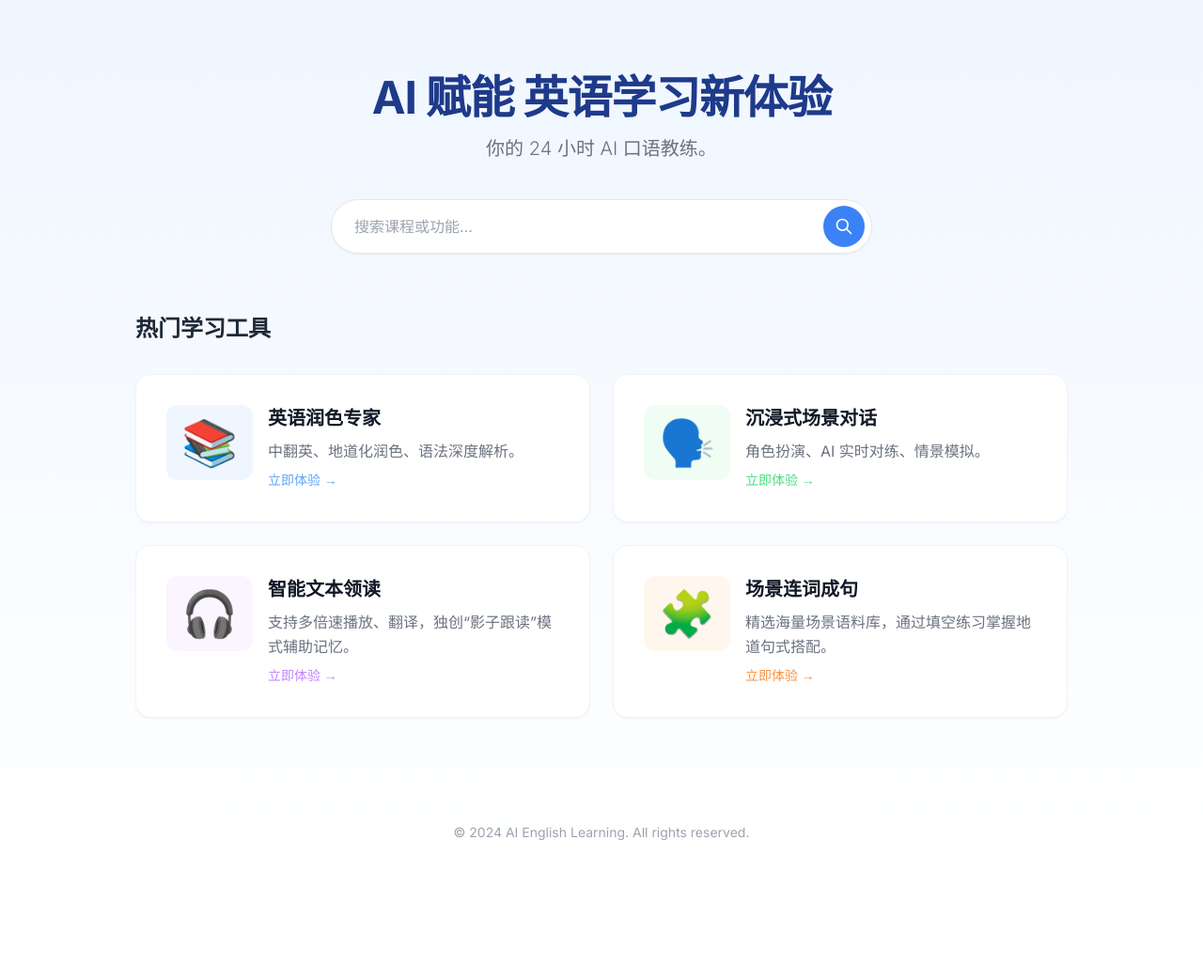
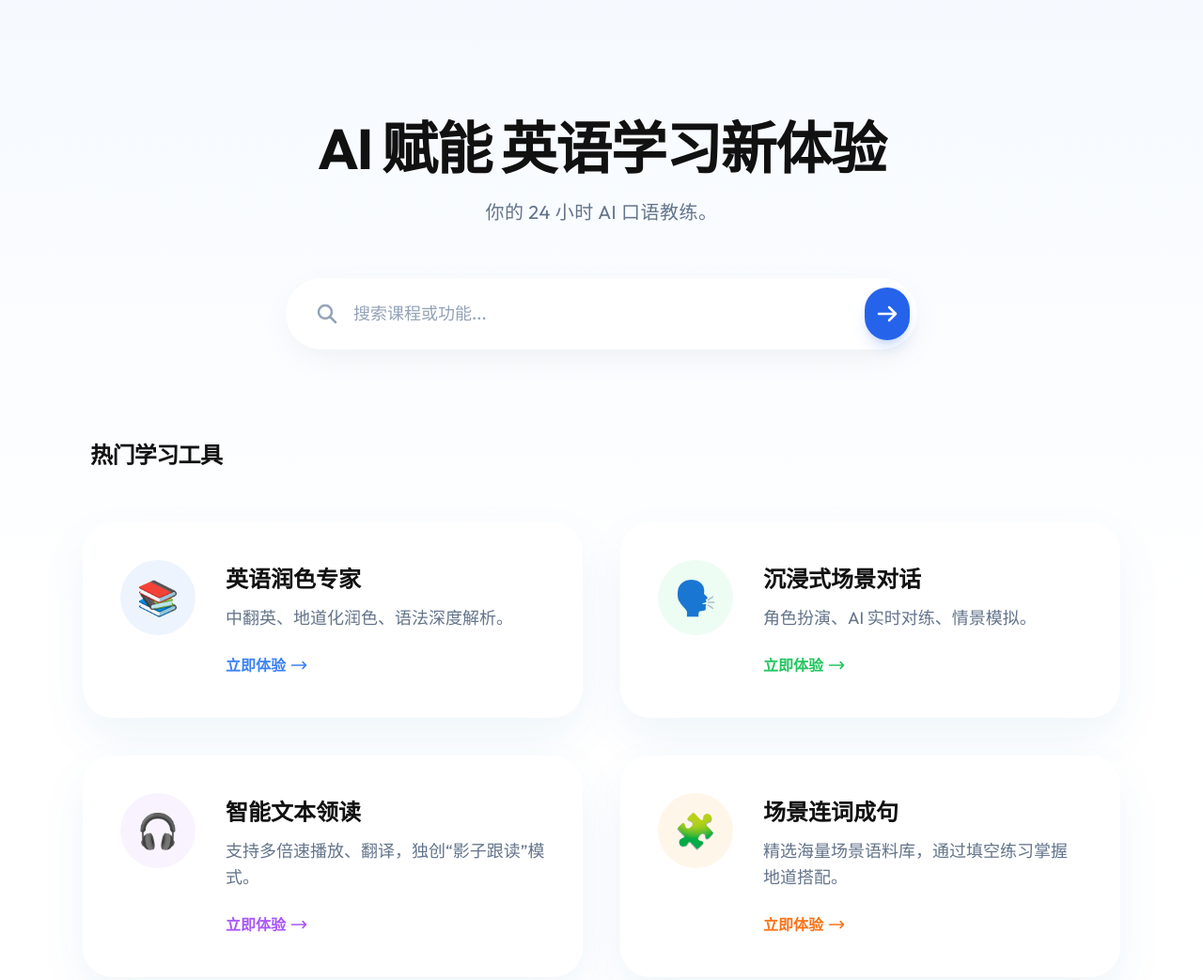
Before and after one commit to jacen-debug/ai-english-tutor, a website: page public/index.html in a window 1280 px wide. Shown: the top 1043 px of the page at 94% size. Before the commit the page ends 928 px from the top, so only its background shows below. Drawn offline with nearby package versions, Linux system fonts and the light colour scheme.

Commit message:
feat:主页UI参考Speak进行调整

```diff
--- a/public/index.html
+++ b/public/index.html
@@ -6,120 +6,198 @@
     <meta name="viewport" content="width=device-width, initial-scale=1.0">
     <title>AI 赋能 英语学习新体验</title>
     <script src="https://cdn.tailwindcss.com"></script>
-    <link href="https://fonts.googleapis.com/css2?family=Inter:wght@300;400;600;700&display=swap" rel="stylesheet">
+    <link href="https://fonts.googleapis.com/css2?family=Outfit:wght@300;400;500;600;700&display=swap" rel="stylesheet">
     <style>
         body {
-            font-family: 'Inter', sans-serif;
+            font-family: 'Outfit', sans-serif;
+            -webkit-font-smoothing: antialiased;
+        }
+
+        /* Custom scrollbar for better aesthetics */
+        ::-webkit-scrollbar {
+            width: 8px;
+        }
+
+        ::-webkit-scrollbar-track {
+            background: rgba(255, 255, 255, 0.5);
+        }
+
+        ::-webkit-scrollbar-thumb {
+            background: rgba(203, 213, 225, 0.5);
+            border-radius: 4px;
+        }
+
+        ::-webkit-scrollbar-thumb:hover {
+            background: rgba(148, 163, 184, 0.8);
         }
     </style>
 </head>
 
-<body class="bg-gradient-to-b from-blue-50 to-white min-h-screen text-gray-800">
+<body
+    class="bg-gradient-to-b from-blue-50/60 via-white to-white min-h-screen text-[#111111] overflow-x-hidden selection:bg-blue-100 selection:text-blue-900">
 
     <!-- Hero Section -->
-    <header class="pt-20 pb-16 px-4 text-center">
-        <h1 class="text-4xl md:text-5xl font-bold text-blue-900 mb-4 tracking-tight">
+    <header class="pt-32 pb-24 px-4 text-center">
+        <h1 class="text-4xl md:text-6xl font-bold mb-6 tracking-tight text-[#111111]">
             AI 赋能 英语学习新体验
         </h1>
-        <p class="text-gray-500 text-lg md:text-xl font-light mb-10 max-w-2xl mx-auto">
+        <p class="text-slate-500 text-lg md:text-xl font-normal mb-14 max-w-2xl mx-auto tracking-wide">
             你的 24 小时 AI 口语教练。
         </p>
 
-        <!-- Search Bar -->
+        <!-- Floating Capsule Search Bar -->
+        <div class="relative max-w-2xl mx-auto group z-10">
+            <!-- Glow Effect -->
             <div
-            class="relative max-w-xl mx-auto shadow-sm hover:shadow-md transition-shadow duration-300 rounded-full group">
-            <input type="text" placeholder="搜索课程或功能..."
-                class="w-full py-4 pl-6 pr-16 rounded-full border border-gray-200 focus:outline-none focus:ring-2 focus:ring-blue-100 text-gray-600 placeholder-gray-400 bg-white">
-            <button
-                class="absolute right-2 top-1/2 transform -translate-y-1/2 bg-blue-500 hover:bg-blue-600 text-white p-3 rounded-full transition-colors duration-200">
-                <svg xmlns="http://www.w3.org/2000/svg" class="h-5 w-5" fill="none" viewBox="0 0 24 24"
+                class="absolute inset-0 bg-blue-200/40 rounded-full blur-2xl opacity-0 group-hover:opacity-100 transition-opacity duration-700 pointer-events-none transform scale-95">
+            </div>
+
+            <div
+                class="relative bg-white rounded-full shadow-[0_10px_40px_-10px_rgba(0,0,0,0.08)] p-2 pl-3 flex items-center transition-all duration-300 group-hover:shadow-[0_20px_40px_-10px_rgba(0,0,0,0.12)]">
+                <div class="pl-5 text-slate-400">
+                    <svg xmlns="http://www.w3.org/2000/svg" class="h-6 w-6" fill="none" viewBox="0 0 24 24"
                         stroke="currentColor">
-                    <path stroke-linecap="round" stroke-linejoin="round" stroke-width="2"
+                        <path stroke-linecap="round" stroke-linejoin="round" stroke-width="2.5"
                             d="M21 21l-6-6m2-5a7 7 0 11-14 0 7 7 0 0114 0z" />
                     </svg>
+                </div>
+                <input type="text" placeholder="搜索课程或功能..."
+                    class="w-full py-4 px-4 rounded-full focus:outline-none text-lg text-[#111111] placeholder-slate-400 bg-transparent font-medium">
+                <button
+                    class="bg-blue-600 hover:bg-blue-500 text-white w-14 h-14 rounded-full flex items-center justify-center transition-all duration-200 shadow-lg shadow-blue-600/20 hover:scale-105 active:scale-95">
+                    <svg xmlns="http://www.w3.org/2000/svg" class="h-6 w-6" fill="none" viewBox="0 0 24 24"
+                        stroke="currentColor">
+                        <path stroke-linecap="round" stroke-linejoin="round" stroke-width="2.5"
+                            d="M14 5l7 7m0 0l-7 7m7-7H3" />
+                    </svg>
                 </button>
+            </div>
         </div>
     </header>
 
     <!-- Main Content -->
-    <main class="container mx-auto px-4 pb-20 max-w-5xl">
-        <div class="mb-8 text-center md:text-left">
-            <h2 class="text-2xl font-bold text-gray-800">热门学习工具</h2>
+    <main class="container mx-auto px-6 pb-40 max-w-6xl">
+        <div class="mb-14 px-2">
+            <h2 class="text-2xl font-bold text-[#111111] tracking-tight">热门学习工具</h2>
         </div>
 
-        <div class="grid grid-cols-1 md:grid-cols-2 gap-6">
+        <div class="grid grid-cols-1 md:grid-cols-2 gap-8 lg:gap-10">
             <!-- Card A: English Polishing -->
             <a href="/polish.html"
-                class="block bg-white rounded-2xl p-8 shadow-sm hover:shadow-md hover:-translate-y-1 transition-all duration-300 border border-gray-100 group">
-                <div class="flex items-start space-x-4">
+                class="relative block bg-white rounded-[2rem] p-8 md:p-10 shadow-[0_20px_50px_rgba(8,112,184,0.07)] hover:-translate-y-1 hover:scale-[1.01] hover:bg-blue-50/40 transition-all duration-500 group overflow-hidden">
+                <div class="flex items-start space-x-6 md:space-x-8 relative z-10">
+                    <div class="flex-shrink-0">
                         <div
-                        class="text-5xl bg-blue-50 p-4 rounded-xl group-hover:scale-110 transition-transform duration-300">
+                            class="w-20 h-20 rounded-full bg-blue-100/50 flex items-center justify-center text-4xl group-hover:scale-110 group-hover:bg-blue-100 transition-all duration-500">
                             📚
                         </div>
-                    <div>
-                        <h3 class="text-xl font-bold text-gray-900 mb-2 group-hover:text-blue-600 transition-colors">
+                    </div>
+                    <div class="flex-1 py-1">
+                        <h3
+                            class="text-2xl font-bold text-[#111111] mb-3 group-hover:text-blue-600 transition-colors duration-300">
                             英语润色专家</h3>
-                        <p class="text-gray-500 leading-relaxed">
-                            中翻英、地道化润色、语法深度解析。<br>
-                            <span class="text-sm text-blue-400 mt-2 inline-block">立即体验 &rarr;</span>
+                        <p class="text-slate-500 leading-7 text-lg mb-6">
+                            中翻英、地道化润色、语法深度解析。
                         </p>
+                        <span
+                            class="inline-flex items-center text-blue-500 font-semibold group-hover:translate-x-2 transition-transform duration-300">
+                            立即体验
+                            <svg xmlns="http://www.w3.org/2000/svg" class="h-5 w-5 ml-1" fill="none" viewBox="0 0 24 24"
+                                stroke="currentColor">
+                                <path stroke-linecap="round" stroke-linejoin="round" stroke-width="2"
+                                    d="M17 8l4 4m0 0l-4 4m4-4H3" />
+                            </svg>
+                        </span>
                     </div>
                 </div>
             </a>
 
             <!-- Card B: Scenario Dialogue -->
             <a href="/scenario.html"
-                class="block bg-white rounded-2xl p-8 shadow-sm hover:shadow-md hover:-translate-y-1 transition-all duration-300 border border-gray-100 group">
-                <div class="flex items-start space-x-4">
+                class="relative block bg-white rounded-[2rem] p-8 md:p-10 shadow-[0_20px_50px_rgba(8,112,184,0.07)] hover:-translate-y-1 hover:scale-[1.01] hover:bg-green-50/40 transition-all duration-500 group overflow-hidden">
+                <div class="flex items-start space-x-6 md:space-x-8 relative z-10">
+                    <div class="flex-shrink-0">
                         <div
-                        class="text-5xl bg-green-50 p-4 rounded-xl group-hover:scale-110 transition-transform duration-300">
+                            class="w-20 h-20 rounded-full bg-green-100/50 flex items-center justify-center text-4xl group-hover:scale-110 group-hover:bg-green-100 transition-all duration-500">
                             🗣️
                         </div>
-                    <div>
-                        <h3 class="text-xl font-bold text-gray-900 mb-2 group-hover:text-green-600 transition-colors">
+                    </div>
+                    <div class="flex-1 py-1">
+                        <h3
+                            class="text-2xl font-bold text-[#111111] mb-3 group-hover:text-green-600 transition-colors duration-300">
                             沉浸式场景对话</h3>
-                        <p class="text-gray-500 leading-relaxed">
-                            角色扮演、AI 实时对练、情景模拟。<br>
-                            <span class="text-sm text-green-400 mt-2 inline-block">立即体验 &rarr;</span>
+                        <p class="text-slate-500 leading-7 text-lg mb-6">
+                            角色扮演、AI 实时对练、情景模拟。
                         </p>
+                        <span
+                            class="inline-flex items-center text-green-500 font-semibold group-hover:translate-x-2 transition-transform duration-300">
+                            立即体验
+                            <svg xmlns="http://www.w3.org/2000/svg" class="h-5 w-5 ml-1" fill="none" viewBox="0 0 24 24"
+                                stroke="currentColor">
+                                <path stroke-linecap="round" stroke-linejoin="round" stroke-width="2"
+                                    d="M17 8l4 4m0 0l-4 4m4-4H3" />
+                            </svg>
+                        </span>
                     </div>
                 </div>
             </a>
 
             <!-- Card C: Text Reader -->
             <a href="/reader.html"
-                class="block bg-white rounded-2xl p-8 shadow-sm hover:shadow-md hover:-translate-y-1 transition-all duration-300 border border-gray-100 group">
-                <div class="flex items-start space-x-4">
+                class="relative block bg-white rounded-[2rem] p-8 md:p-10 shadow-[0_20px_50px_rgba(8,112,184,0.07)] hover:-translate-y-1 hover:scale-[1.01] hover:bg-purple-50/40 transition-all duration-500 group overflow-hidden">
+                <div class="flex items-start space-x-6 md:space-x-8 relative z-10">
+                    <div class="flex-shrink-0">
                         <div
-                        class="text-5xl bg-purple-50 p-4 rounded-xl group-hover:scale-110 transition-transform duration-300">
+                            class="w-20 h-20 rounded-full bg-purple-100/50 flex items-center justify-center text-4xl group-hover:scale-110 group-hover:bg-purple-100 transition-all duration-500">
                             🎧
                         </div>
-                    <div>
-                        <h3 class="text-xl font-bold text-gray-900 mb-2 group-hover:text-purple-600 transition-colors">
+                    </div>
+                    <div class="flex-1 py-1">
+                        <h3
+                            class="text-2xl font-bold text-[#111111] mb-3 group-hover:text-purple-600 transition-colors duration-300">
                             智能文本领读</h3>
-                        <p class="text-gray-500 leading-relaxed">
-                            支持多倍速播放、翻译，独创“影子跟读”模式辅助记忆。<br>
-                            <span class="text-sm text-purple-400 mt-2 inline-block">立即体验 &rarr;</span>
+                        <p class="text-slate-500 leading-7 text-lg mb-6">
+                            支持多倍速播放、翻译，独创“影子跟读”模式。
                         </p>
+                        <span
+                            class="inline-flex items-center text-purple-500 font-semibold group-hover:translate-x-2 transition-transform duration-300">
+                            立即体验
+                            <svg xmlns="http://www.w3.org/2000/svg" class="h-5 w-5 ml-1" fill="none" viewBox="0 0 24 24"
+                                stroke="currentColor">
+                                <path stroke-linecap="round" stroke-linejoin="round" stroke-width="2"
+                                    d="M17 8l4 4m0 0l-4 4m4-4H3" />
+                            </svg>
+                        </span>
                     </div>
                 </div>
             </a>
 
             <!-- Card D: Sentence Builder -->
             <a href="/builder.html"
-                class="block bg-white rounded-2xl p-8 shadow-sm hover:shadow-md hover:-translate-y-1 transition-all duration-300 border border-gray-100 group">
-                <div class="flex items-start space-x-4">
+                class="relative block bg-white rounded-[2rem] p-8 md:p-10 shadow-[0_20px_50px_rgba(8,112,184,0.07)] hover:-translate-y-1 hover:scale-[1.01] hover:bg-orange-50/40 transition-all duration-500 group overflow-hidden">
+                <div class="flex items-start space-x-6 md:space-x-8 relative z-10">
+                    <div class="flex-shrink-0">
                         <div
-                        class="text-5xl bg-orange-50 p-4 rounded-xl group-hover:scale-110 transition-transform duration-300">
+                            class="w-20 h-20 rounded-full bg-orange-100/50 flex items-center justify-center text-4xl group-hover:scale-110 group-hover:bg-orange-100 transition-all duration-500">
                             🧩
                         </div>
-                    <div>
-                        <h3 class="text-xl font-bold text-gray-900 mb-2 group-hover:text-orange-600 transition-colors">
+                    </div>
+                    <div class="flex-1 py-1">
+                        <h3
+                            class="text-2xl font-bold text-[#111111] mb-3 group-hover:text-orange-600 transition-colors duration-300">
                             场景连词成句</h3>
-                        <p class="text-gray-500 leading-relaxed">
-                            精选海量场景语料库，通过填空练习掌握地道句式搭配。<br>
-                            <span class="text-sm text-orange-400 mt-2 inline-block">立即体验 &rarr;</span>
+                        <p class="text-slate-500 leading-7 text-lg mb-6">
+                            精选海量场景语料库，通过填空练习掌握地道搭配。
                         </p>
+                        <span
+                            class="inline-flex items-center text-orange-500 font-semibold group-hover:translate-x-2 transition-transform duration-300">
+                            立即体验
+                            <svg xmlns="http://www.w3.org/2000/svg" class="h-5 w-5 ml-1" fill="none" viewBox="0 0 24 24"
+                                stroke="currentColor">
+                                <path stroke-linecap="round" stroke-linejoin="round" stroke-width="2"
+                                    d="M17 8l4 4m0 0l-4 4m4-4H3" />
+                            </svg>
+                        </span>
                     </div>
                 </div>
             </a>
@@ -127,7 +205,7 @@
     </main>
 
     <!-- Footer -->
-    <footer class="text-center text-gray-400 py-8 text-sm">
+    <footer class="text-center text-slate-400 py-12 text-sm bg-gradient-to-t from-white to-transparent">
         <p>&copy; 2024 AI English Learning. All rights reserved.</p>
     </footer>
 
```
Lines whose indentation alone changed are shown as unchanged.
